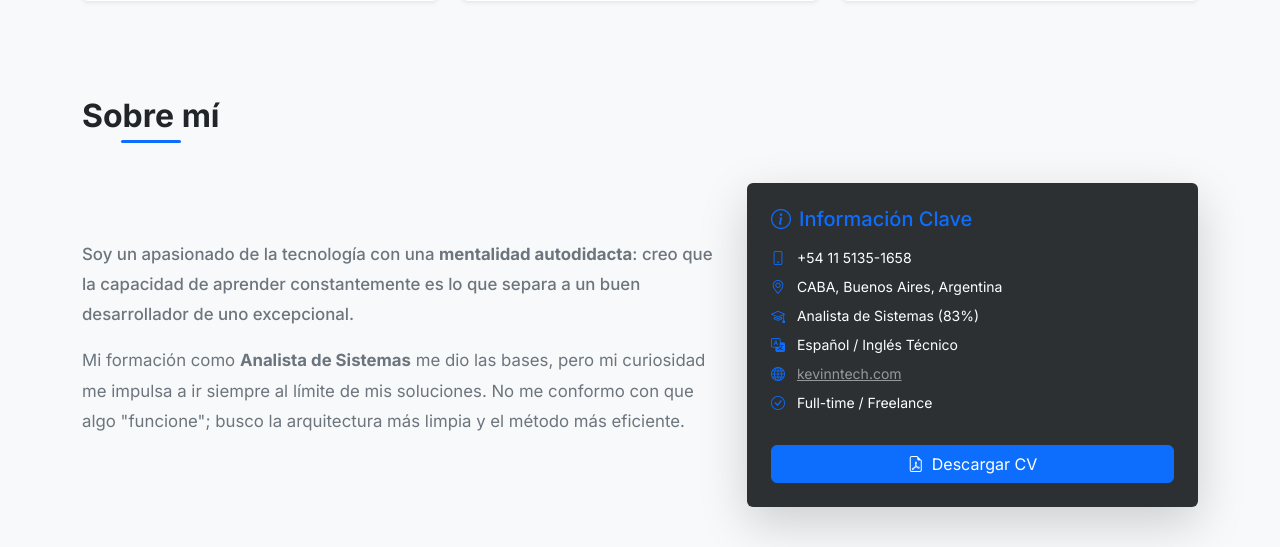
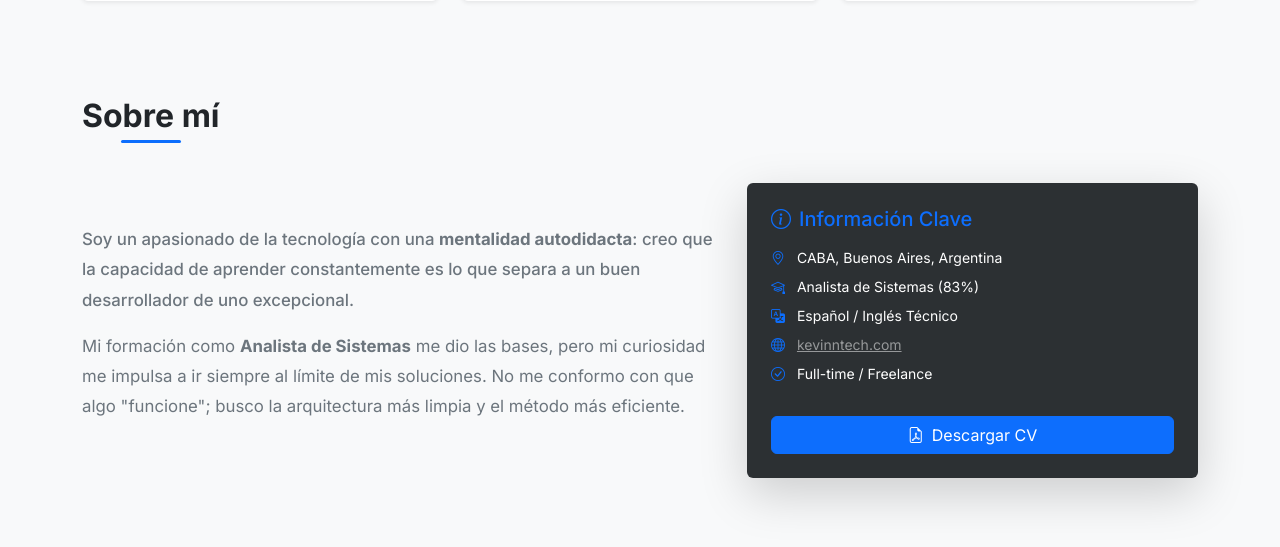
Before and after one commit to kvnn04/django-docker-nginx-portfolio, a Django app: page / in a window 1280 px wide. Shown: the part 3399-3946 px from the top of the page. Run offline with Django 5.2, Linux system fonts and the light colour scheme.

Commit message:
quitar telefono

```diff
--- a/main/templates/main/index.html
+++ b/main/templates/main/index.html
@@ -285,7 +285,6 @@
             <div class="card border-0 shadow-lg about-card text-white p-4">
                 <h4 class="h5 mb-3 text-primary"><i class="bi bi-info-circle me-2"></i>Información Clave</h4>
                 <ul class="list-unstyled small">
-                    <li class="mb-2"><i class="bi bi-phone me-2 text-primary"></i> +54 11 5135-1658</li>
                     <li class="mb-2"><i class="bi bi-geo-alt me-2 text-primary"></i> CABA, Buenos Aires, Argentina</li>
                     <li class="mb-2"><i class="bi bi-mortarboard me-2 text-primary"></i> Analista de Sistemas (83%)</li>
                     <li class="mb-2"><i class="bi bi-translate me-2 text-primary"></i> Español / Inglés Técnico</li>
```
